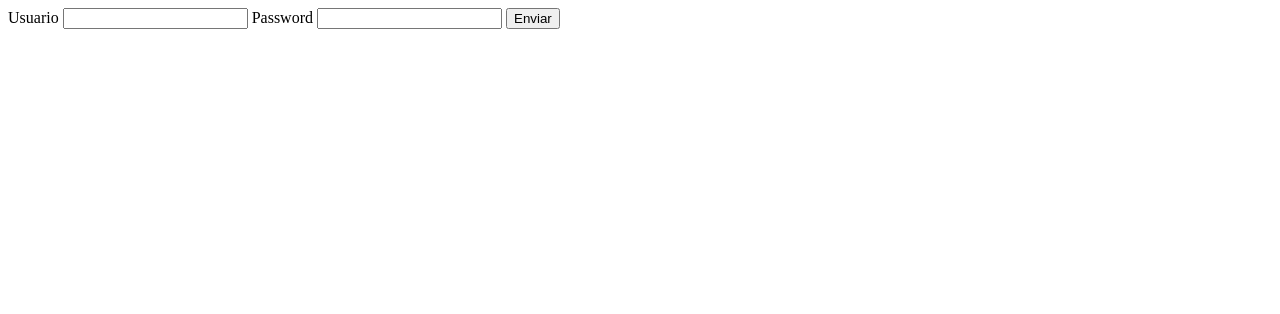
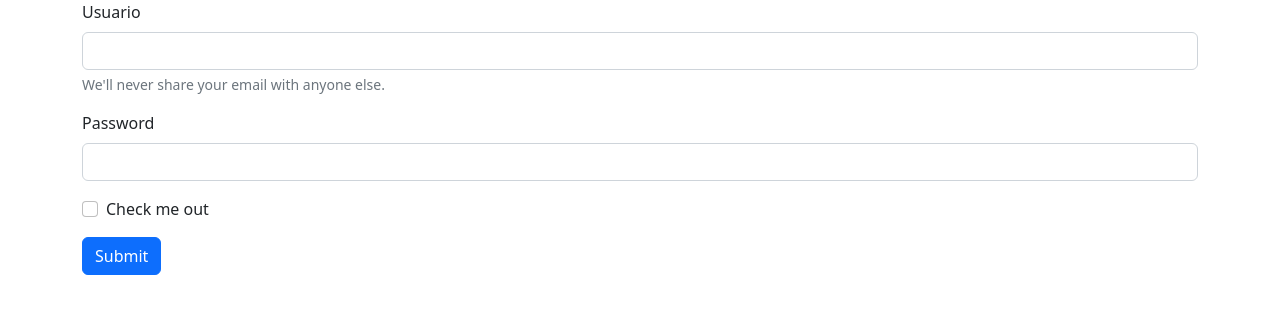
Before and after one commit to jcgeneration/CH21_Colaborar, a plain HTML site: page index.html in a window 1280 px wide. Drawn offline with nearby package versions, Linux system fonts and the light colour scheme.

Commit message:
cambié estilo de formulario

```diff
--- a/index.html
+++ b/index.html
@@ -4,16 +4,31 @@
     <meta charset="UTF-8">
     <meta http-equiv="X-UA-Compatible" content="IE=edge">
     <meta name="viewport" content="width=device-width, initial-scale=1.0">
+
+    <link href="https://cdn.jsdelivr.net/npm/bootstrap@5.2.3/dist/css/bootstrap.min.css" rel="stylesheet" integrity="sha384-rbsA2VBKQhggwzxH7pPCaAqO46MgnOM80zW1RWuH61DGLwZJEdK2Kadq2F9CUG65" crossorigin="anonymous">
     <title>Document</title>
 </head>
+
 <body>
+    <main class="container">
     <form>
-        <label for="username">Usuario</label>
-        <input type="text" name="username">
-        <label for="password">Password</label>
-        <input type="password" name="password">
-        <input type="submit" value="Enviar">
-    </form>
-
+        <div class="mb-3">
+          <label for="userName" class="form-label">Usuario</label>
+          <input type="text" class="form-control" id="userName" aria-describedby="emailHelp">
+          <div id="emailHelp" class="form-text">We'll never share your email with anyone else.</div>
+        </div>
+        <div class="mb-3">
+          <label for="password" class="form-label">Password</label>
+          <input type="password" class="form-control" id="password">
+        </div>
+        <div class="mb-3 form-check">
+          <input type="checkbox" class="form-check-input" id="exampleCheck1">
+          <label class="form-check-label" for="exampleCheck1">Check me out</label>
+        </div>
+        <button type="submit" class="btn btn-primary">Submit</button>
+      </form>
+    </main>
+      <script src="https://cdn.jsdelivr.net/npm/@popperjs/core@2.11.6/dist/umd/popper.min.js" integrity="sha384-oBqDVmMz9ATKxIep9tiCxS/Z9fNfEXiDAYTujMAeBAsjFuCZSmKbSSUnQlmh/jp3" crossorigin="anonymous"></script>
+      <script src="https://cdn.jsdelivr.net/npm/bootstrap@5.2.3/dist/js/bootstrap.min.js" integrity="sha384-cuYeSxntonz0PPNlHhBs68uyIAVpIIOZZ5JqeqvYYIcEL727kskC66kF92t6Xl2V" crossorigin="anonymous"></script>
 </body>
 </html>
```
